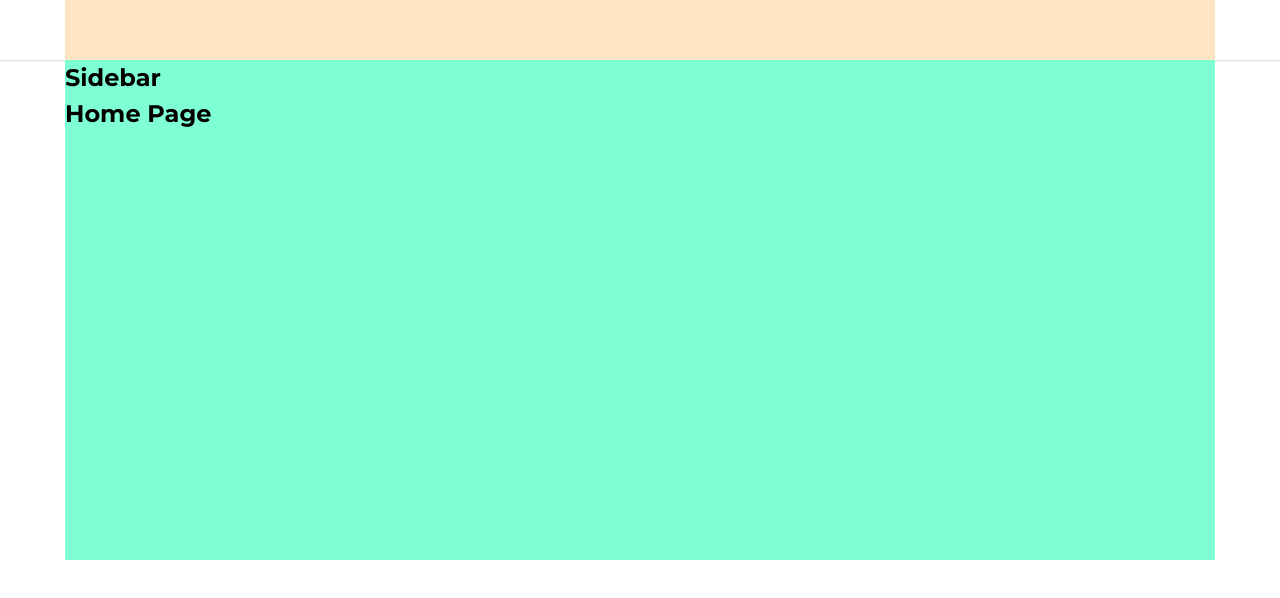
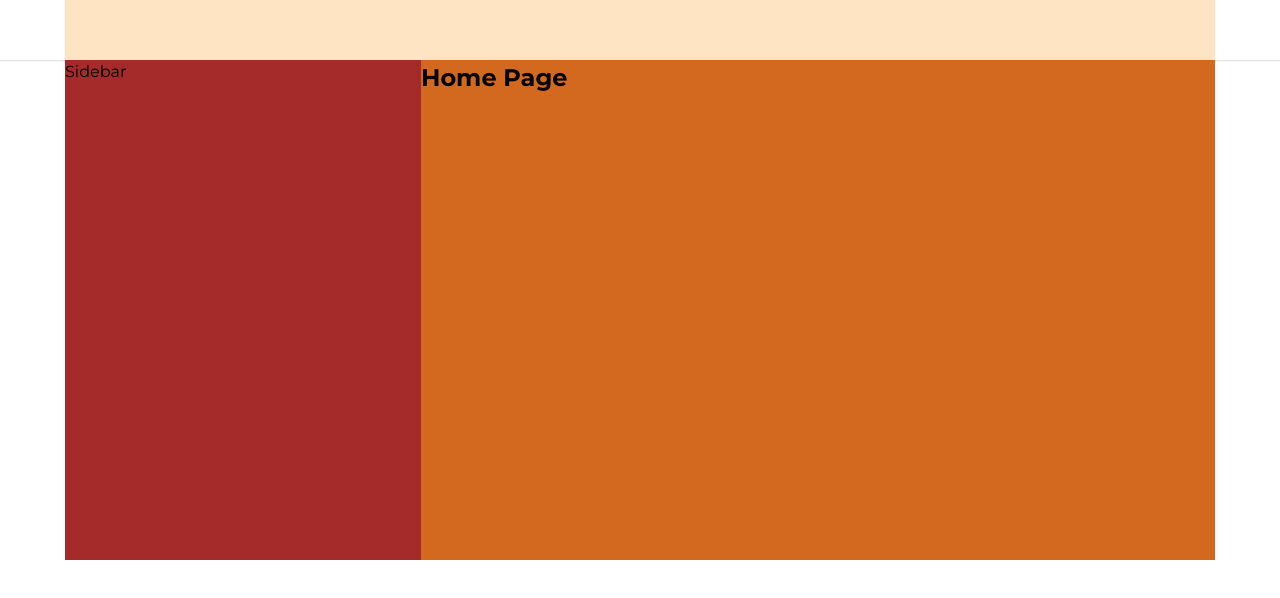
Before and after one commit to nguyendaitriet96/tiktok_react, a React (Create React App) app: page / in a window 1280 px wide. Shown: the top 598 px of the page. Built offline with nearby package versions, Linux system fonts and the light colour scheme.

Commit message:
Update Header style

```diff
--- a/src/components/GlobalStyle/GlobalStyles.scss
+++ b/src/components/GlobalStyle/GlobalStyles.scss
@@ -3,6 +3,10 @@
 
 :root {
     --primary: #fe2c55;
+
+    //Default Layout
+    --default-layout-header-height: 60px;
+    --default-layout-header-width: 1150px;
 }
 
 * {
--- a/src/components/Layout/DefaultLayout/DefaulLayout.module.scss
+++ b/src/components/Layout/DefaultLayout/DefaulLayout.module.scss
@@ -5,7 +5,14 @@
 }
 
 .containter {
-    width: 1150px;
+    width: var(--default-layout-header-width);
     min-height: 500px;
     background-color: aquamarine;
+    display: flex;
 }
+
+.content {
+    flex: 1;
+    min-height: 500px;
+    background-color: chocolate;
+}
--- /dev/null
+++ b/src/components/Layout/DefaultLayout/Sidebar/Sidebar.module.scss
@@ -0,0 +1,5 @@
+.wrapper {
+    width: 356px;
+    min-height: 500px;
+    background-color: brown;
+}
--- a/src/components/Layout/DefaultLayout/Sidebar/index.js
+++ b/src/components/Layout/DefaultLayout/Sidebar/index.js
@@ -1,5 +1,10 @@
+import styles from './Sidebar.module.scss';
+import classNames from 'classnames/bind';
+
+const cx = classNames.bind(styles);
+
 function Sidebar() {
-    return <h2>Sidebar</h2>;
+    return <aside className={cx('wrapper')}>Sidebar</aside>;
 }
 
 export default Sidebar;
--- a/src/components/Layout/components/Header/Header.module.scss
+++ b/src/components/Layout/components/Header/Header.module.scss
@@ -1,5 +1,5 @@
 .wrapper {
-    height: 60px;
+    height: var(--default-layout-header-height, 60px);
     box-shadow: 0px 1px 1px rgb(0 0 0 / 12%);
     display: flex;
     justify-content: center;
@@ -8,6 +8,6 @@
 
 .content {
     height: 100%;
-    width: 1150px;
+    width: var(--default-layout-header-width);
     background-color: bisque;
 }
```
